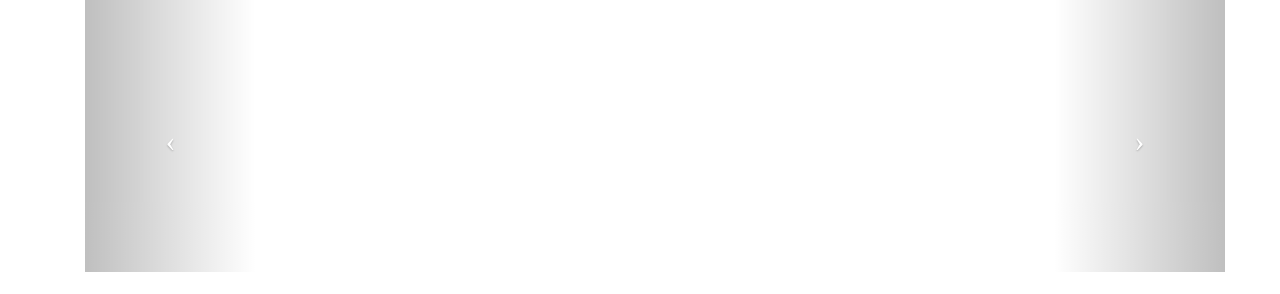
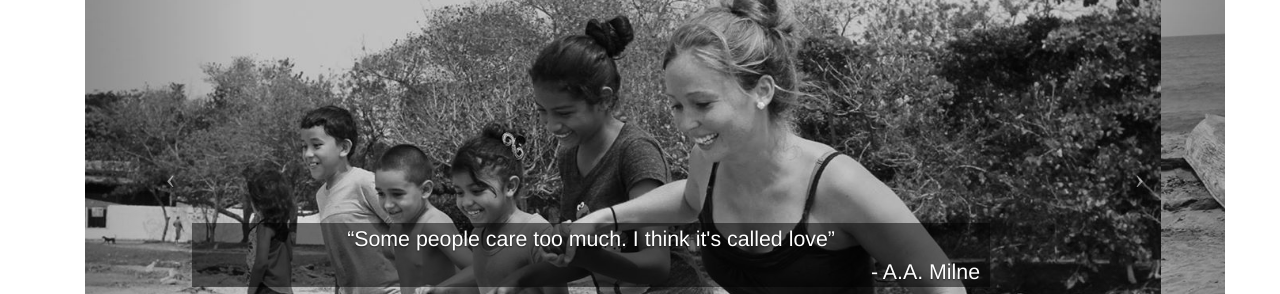
Before and after one commit to tinasplatt/FindingHope, a website: page app/index.html in a window 1280 px wide. Shown: the part 53-347 px from the top of the page. Drawn offline with Linux system fonts and the light colour scheme.

Commit message:
jQuery slider works

```diff
--- a/app/css/main.css
+++ b/app/css/main.css
@@ -34,7 +34,7 @@ body {
 }
 @media (min-width: 768px) {
 	.carousel {
-		height: 275px;
+		height: 350px;
 	}
 }
 /*@media (min-width: 992px) {
@@ -51,7 +51,6 @@ body {
 	background: rgba(0,0,0,0.5);
 	padding: 5px 10px;
 	margin-bottom: 40px;
-	display: none;
 }
 .carousel-caption h3 {
 	font-size: 16pt;
@@ -87,7 +86,7 @@ body {
 /* Declare heights because of positioning of img element */
 @media (min-width: 768px) {
 	.carousel .item {
-		height: 275px;
+		height: 350px;
 	}
 }
 
@@ -98,6 +97,7 @@ body {
 }*/
 
 .carousel-inner .item > div {
+/*.carousel-inner .carousel-image*/
     width: 100%;
     height: 100%;
     background-position: center;
--- a/app/index.html
+++ b/app/index.html
@@ -68,7 +68,7 @@
 	<!-- jQuery (necessary for Bootstrap's JavaScript plugins) -->
 	<script src="bower_components/jquery/dist/jquery.js"></script>
 	<!-- Include all compiled plugins (below), or include individual files as needed -->
-	<script src="bower_components/bootstrap/dist/js/bootstrap.min.js"></script>
+	<script src="bower_components/bootstrap/dist/js/bootstrap.js"></script>
 	<script src="bower_components/angular/angular.js"></script>
 	<script src="bower_components/angular-animate/angular-animate.js"></script>
 	<script src="bower_components/angular-resource/angular-resource.js"></script>
--- a/app/js/app.js
+++ b/app/js/app.js
@@ -18,14 +18,14 @@ findingHope.controller('MainPageCtrl', function($scope){
     $scope.carousel = {
         slides:[{
             image: '/images/kids_running_bw.jpg',
-            style: 'background-position: 50% 40%;',
+            style: {'background-position':'50% 40%'},
             caption: {
                 quote:"Some people care too much. I think it's called love",
                 author:"A.A. Milne"
             }
         },{
             image: '/images/kids_beach_bw.jpg',
-            style: 'background-position: 50% 60%;',
+            style: {'background-position':'50% 60%'},
             caption: {
                 quote:"Be joyful always; pray continually; give thanks in all circumstances...",
                 author:"1 Thessalonians 5:16-18"
@@ -38,9 +38,6 @@ findingHope.controller('MainPageCtrl', function($scope){
             }
         }]
     };
-    angular.element('.carousel').carousel({
-        interval: 5000
-    });
     //workaround issue where video element becomes half the size when returning
     //to main page from another page
     var video = angular.element('video')
@@ -50,10 +47,43 @@ findingHope.controller('MainPageCtrl', function($scope){
     console.log("MP $scope: %o", $scope);
 });
 
-findingHope.controller('CarouselController', function($scope){
-    $scope.slides = $scope.$parent.carousel.slides;
-    $scope.init = function() {
-        console.log("images: "+angular.element('.carousel-image').length);
-        console.log("I was called")
+findingHope.controller('CarouselController', function($scope) {
+    var $ = angular.element;
+    function __createCarouselSlide(slideInfo) {
+        var image = {src: slideInfo.image, style: slideInfo.style};
+        var caption = slideInfo.caption || false;
+        var itemDiv = $('<div></div>').addClass('item');
+        var imageDiv =
+            $('<div></div>').addClass('carousel-image')
+                .css("background-image", 'url(\''+image.src+'\')');
+        if (image.style) {
+            Object.keys(image.style).forEach(function(key){
+                imageDiv.css(key, image.style[key]);
+            });
+        }
+
+        itemDiv.append(imageDiv)
+
+        if (caption) {
+            var quoteContainer = $('<div></div>').addClass('container')
+                .append($('<div></div>').addClass('carousel-caption')
+                    .append($('<h3></h3>').addClass('quote').html('&ldquo;'+caption.quote+'&rdquo;'))
+                    .append($('<h3></h3>').addClass('author').text('- '+caption.author)))
+            itemDiv.append(quoteContainer);
+        }
+
+        return itemDiv
     }
+    var slides = $scope.$parent.carousel.slides || [];
+    var carouselContainer = $('.carousel-inner');
+    slides.forEach(function(slide, idx) {
+        var slideDiv = __createCarouselSlide(slide)
+        if (idx == 0) {
+            slideDiv.addClass('active')
+        }
+        carouselContainer.append(slideDiv)
+    });
+    $('.carousel').carousel({
+        interval: 5000
+    });
 });
--- a/app/template/carousel.html
+++ b/app/template/carousel.html
@@ -7,44 +7,7 @@
         <li data-target="#myCarousel" data-slide-to="2"></li>
     </ol>
     <!-- Wrapper for Slides -->
-    <div class="carousel-inner">
-    <div class="item" ng-repeat="slide in slides">
-        <div class="carousel-image" data-slide-contents="{{slide}}"></div>
-        <div class="container">
-            <div class="carousel-caption">
-                <h3 class="quote">&ldquo;{{slide.caption.quote}}&rdquo;</h3>
-                <h3 class="author">- {{slide.caption.author}}</h3>
-            </div>
-        </div>
-    </div>
-<!--         <div class="item active">
-            <div class="kids_running"></div>
-            <div class="container">
-                <div class="carousel-caption">
-                    <h3 class="quote">&ldquo;Some people care too much. I think it's called love&rdquo;</h3>
-                    <h3 class="author">- A.A. Milne</h3>
-                </div>
-            </div>
-        </div>
-        <div class="item">
-            <div class="kids_beach"></div>
-            <div class="container">
-                <div class="carousel-caption">
-                    <h3 class="quote">&ldquo;Be joyful always; pray continually; give thanks in all circumstances...&rdquo;</h3>
-                    <h3 class="author">- 1 Thessalonians 5:16-18</h3>
-                </div>
-            </div>
-        </div>
-        <div class="item">
-            <div class="girl"></div>
-            <div class="container">
-                <div class="carousel-caption">
-                    <h3 class="quote">&ldquo;Love is not a fight. But, it's something worth fighting for&rdquo;</h3>
-                    <h3 class="author">- Warren Barfield</h3>
-                </div>
-            </div>
-        </div> -->
-    </div>
+    <div class="carousel-inner"></div>
     <!-- Controls -->
     <a class="left carousel-control" href="#myCarousel" data-slide="prev">
         <span class="icon-prev"></span>
```
